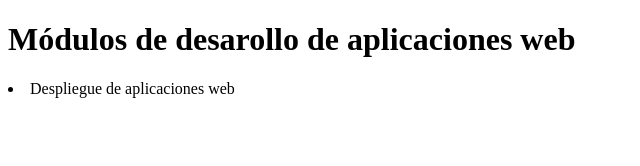
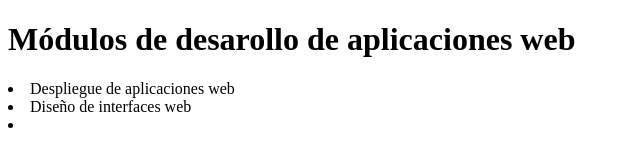
Before and after one commit to MonicaLeon11/DawAct1_4, a plain HTML site: page index.html in a window 1280 px wide. Shown: the whole page, without its empty margins (0-640 px from the left). Drawn offline with Linux system fonts and the light colour scheme.

Commit message:
nuevo módulo añadido

```diff
--- a/index.html
+++ b/index.html
@@ -10,6 +10,7 @@
 <body>
     <h1>Módulos de desarollo de aplicaciones web</h1>
     <li>Despliegue de aplicaciones web</li>
+    <li>Diseño de interfaces web<li>
 </body>
 
 </html>
```
